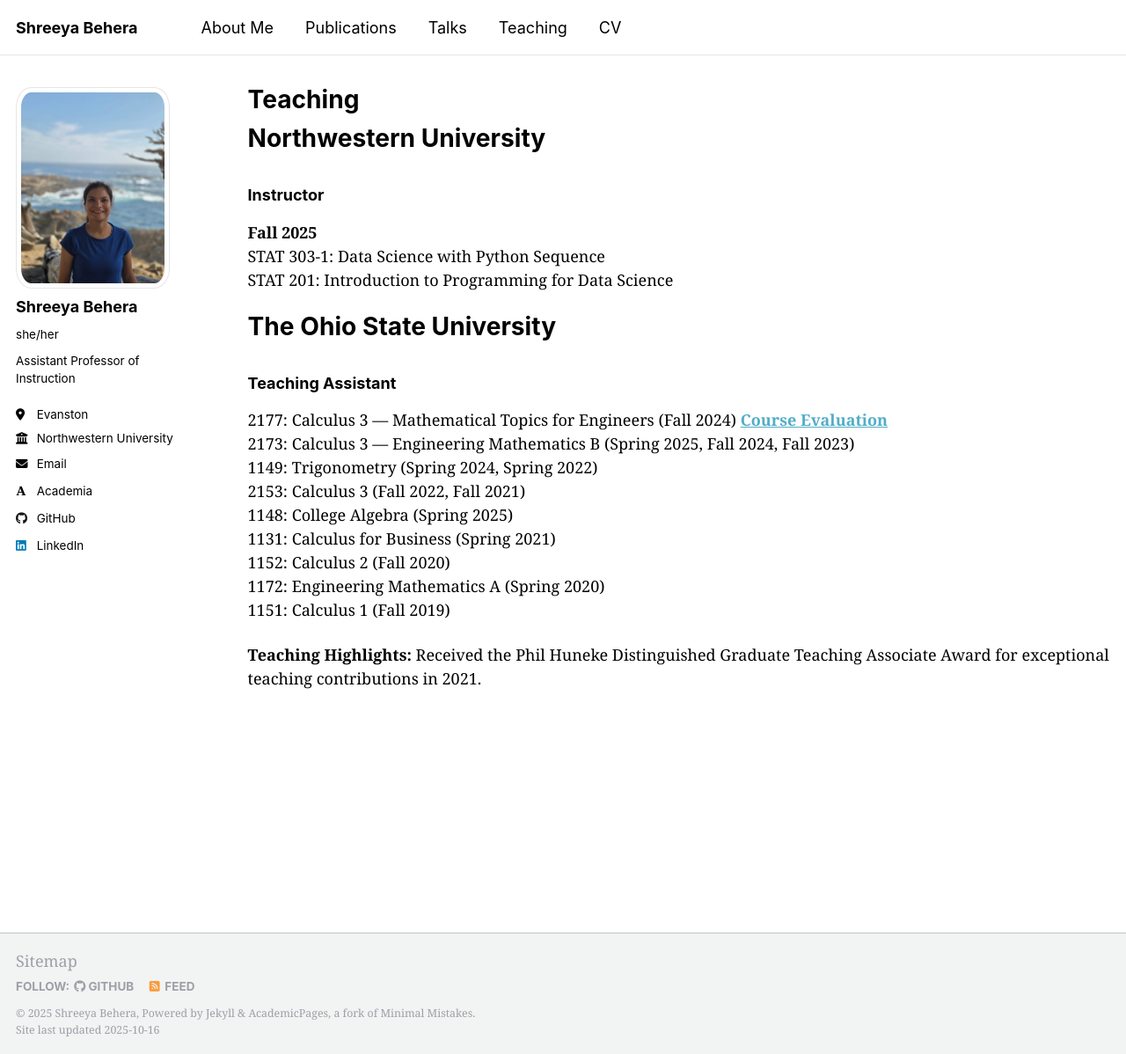
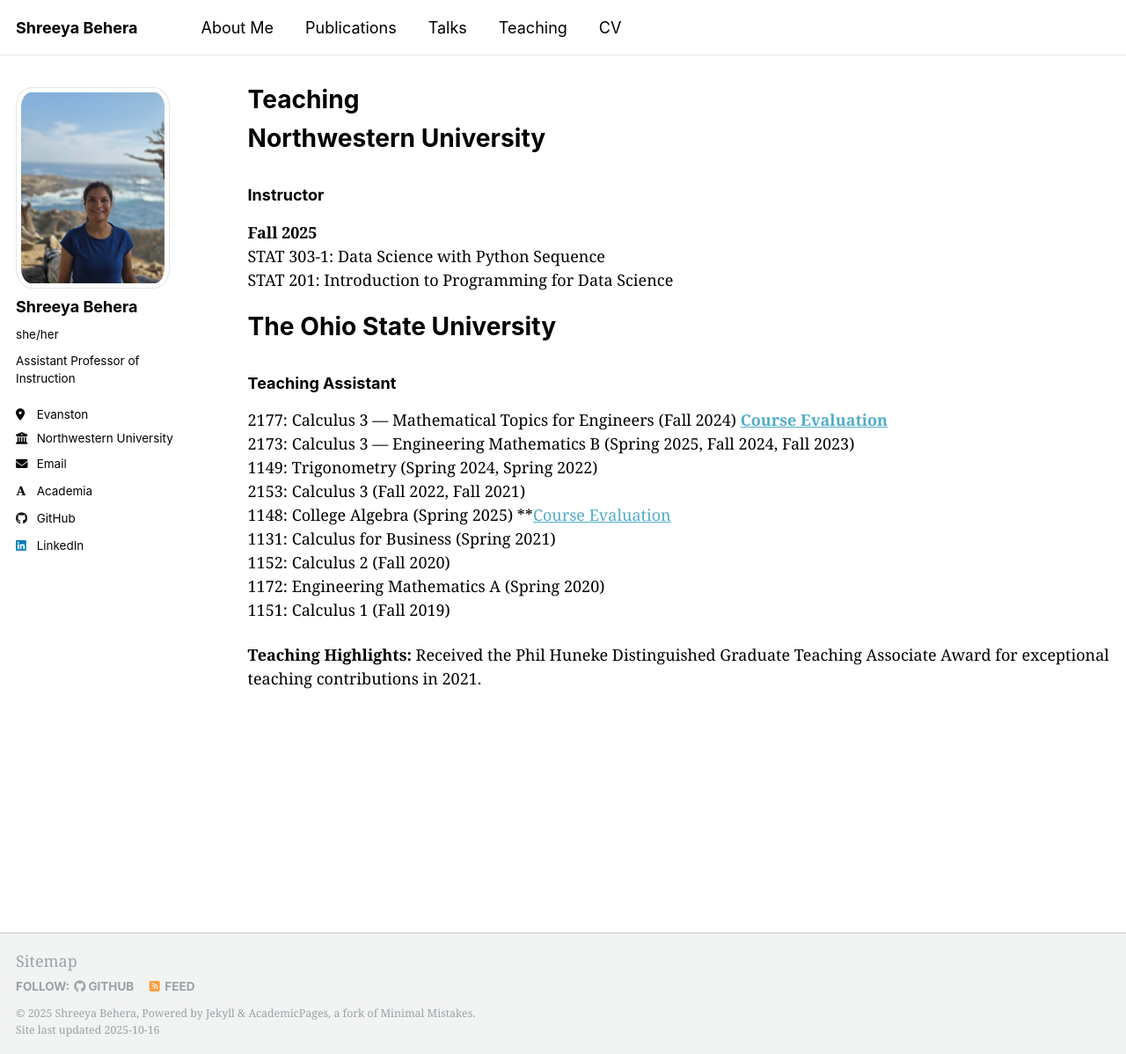
Before and after one commit to Shreeyabehera/shreeyabehera.github.io, a Jekyll site: the page built from _teaching/2014-spring-teaching-1.md, in a window 1280 px wide and 1198 px high. Shown: the whole window at 88% size. Built offline with Jekyll 4.4.1, drawn with Linux system fonts in a browser that asks for light colours; some web fonts are replaced; a script that is not in the unit is left out.

Commit message:
sei_1148
Added course evaluation link for College Algebra.

```diff
--- a/_teaching/2014-spring-teaching-1.md
+++ b/_teaching/2014-spring-teaching-1.md
@@ -18,7 +18,7 @@
 2173: Calculus 3 — Engineering Mathematics B (Spring 2025, Fall 2024, Fall 2023) <br>
 1149: Trigonometry (Spring 2024, Spring 2022)  <br>
 2153: Calculus 3 (Fall 2022, Fall 2021) <br>
-1148: College Algebra (Spring 2025)<br>
+1148: College Algebra (Spring 2025) **[Course Evaluation](https://drive.google.com/file/d/12kRsIZ5UPu82H8uZ3R6mb-OQqOwQ3D81/view?usp=sharing)<br>
 1131: Calculus for Business (Spring 2021) <br>
 1152: Calculus 2 (Fall 2020)  <br>
 1172: Engineering Mathematics A (Spring 2020) <br>
```
